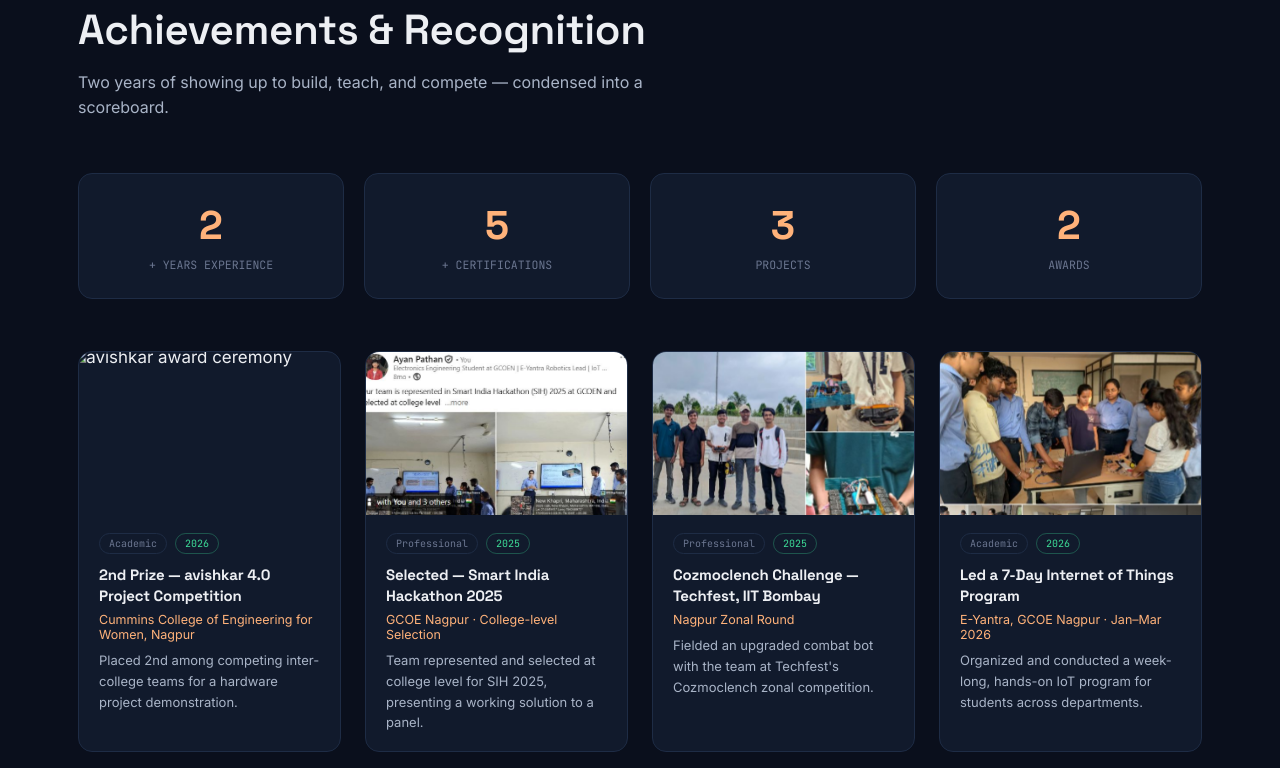
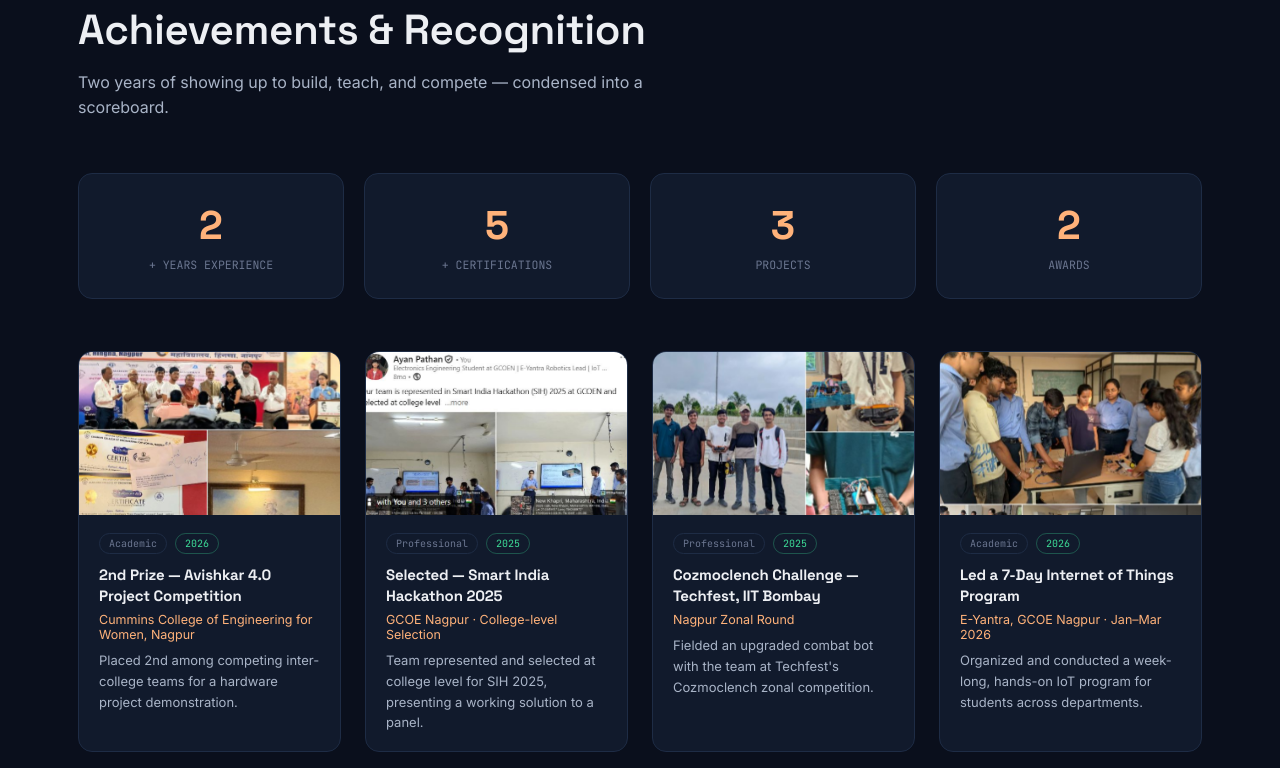
Before and after one commit to AyanPathan87/PORTFOLIO-, a plain HTML site: page index.html in a window 1280 px wide. Shown: the part 7786-8554 px from the top of the page. Drawn offline with Linux system fonts and the light colour scheme.

Commit message:
Fix image paths and update achievement title
Updated image sources and corrected capitalization in achievement title.

```diff
--- a/index.html
+++ b/index.html
@@ -835,7 +835,7 @@ footer{
     <div class="cert-grid">
 
       <div class="cert-card" style="--rot:-1.5deg">
-        <div class="cert-imgwrap"><img src="assets/certs/avishkar.jpg" alt="avishkar 4.0 certificate"></div>
+        <div class="cert-imgwrap"><img src="assets/certs/ivishkar.jpg" alt="avishkar 4.0 certificate"></div>
         <div class="cert-info">
           <span class="badge2">2ND PRIZE</span>
           <h4>avishkar 4.0 — Project Competition</h4>
@@ -900,10 +900,10 @@ footer{
 
     <div class="ach-grid">
       <div class="ach-card">
-        <div class="ach-imgwrap"><img src="assets/achievements/avishkar-full.jpg" alt="avishkar award ceremony"></div>
+        <div class="ach-imgwrap"><img src="assets/achievements/ivishkar-full.jpg" alt="avishkar award ceremony"></div>
         <div class="ach-body">
           <div class="ach-tags"><span class="ach-tag">Academic</span><span class="ach-tag year">2026</span></div>
-          <h4>2nd Prize — avishkar 4.0 Project Competition</h4>
+          <h4>2nd Prize — Avishkar 4.0 Project Competition</h4>
           <div class="inst2">Cummins College of Engineering for Women, Nagpur</div>
           <p>Placed 2nd among competing inter-college teams for a hardware project demonstration.</p>
         </div>
```
